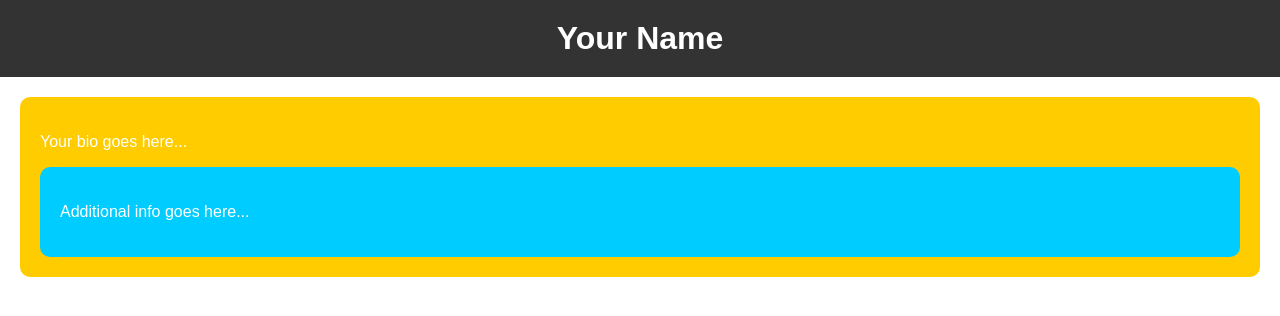
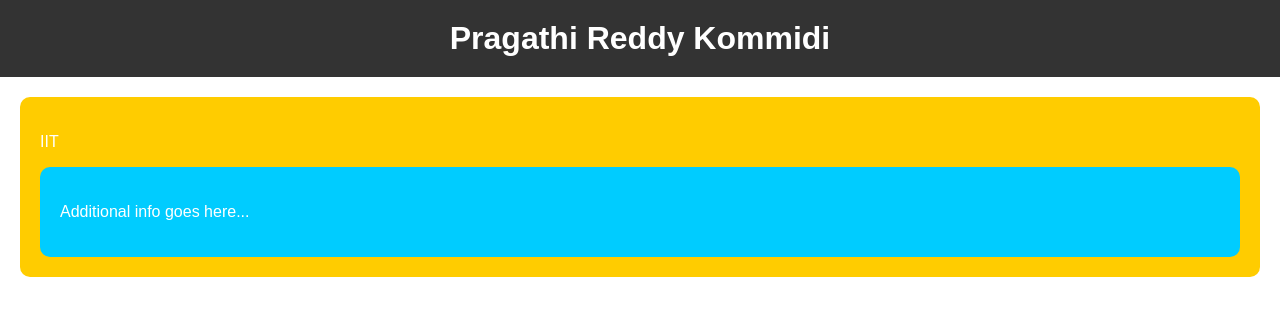
Before and after one commit to PragathiReddy-Kommidi/repo, a plain HTML site: page index.html in a window 1280 px wide. Drawn offline with Linux system fonts and the light colour scheme.

Commit message:
commit 3

```diff
--- a/index.html
+++ b/index.html
@@ -8,11 +8,11 @@
 </head>
 <body>
     <header>
-        <h1 class="centered">Your Name</h1>
+        <h1 class="centered">Pragathi Reddy Kommidi</h1>
     </header>
     <main>
         <div class="box1">
-            <p class="bio">Your bio goes here...</p>
+            <p class="bio">IIT</p>
             <div class="box2">
                 <p class="bio">Additional info goes here...</p>
             </div>
```
